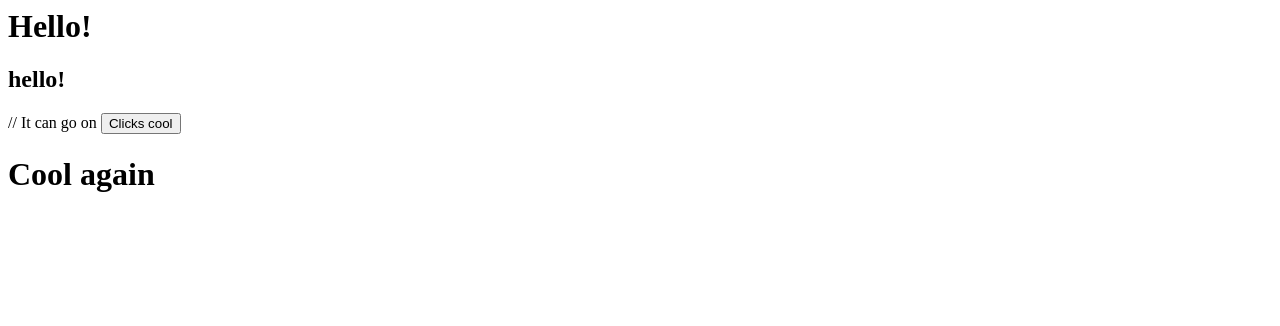
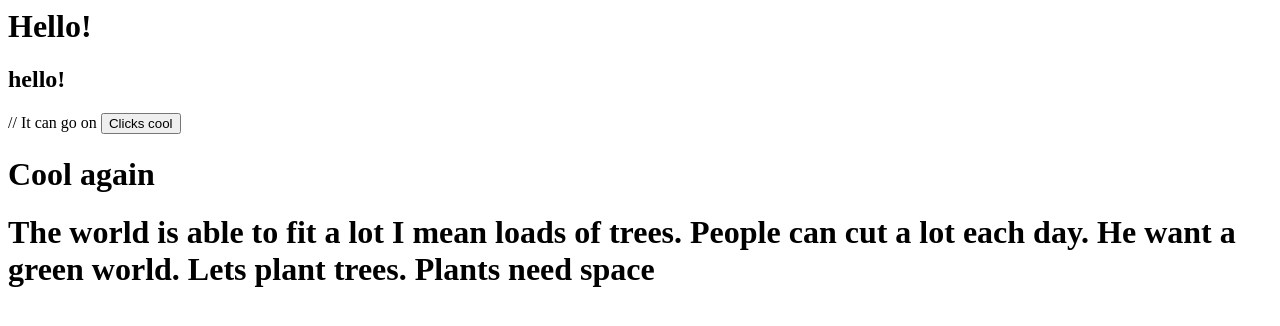
Before and after one commit to fihmandbarmu/myapp, a plain HTML site: page index.html in a window 1280 px wide. Drawn offline with Linux system fonts and the light colour scheme.

Commit message:
Update index.html

```diff
--- a/index.html
+++ b/index.html
@@ -9,5 +9,6 @@
       // It can go on
       <button onclick="alert('My friend')">Clicks cool</button>
       <h1>Cool again</h1>
+      <h1>The world is able to fit a lot I mean loads of trees. People can cut a lot each day. He want a green world. Lets plant trees. Plants need space</h1>
     </body>
   </html>
```
